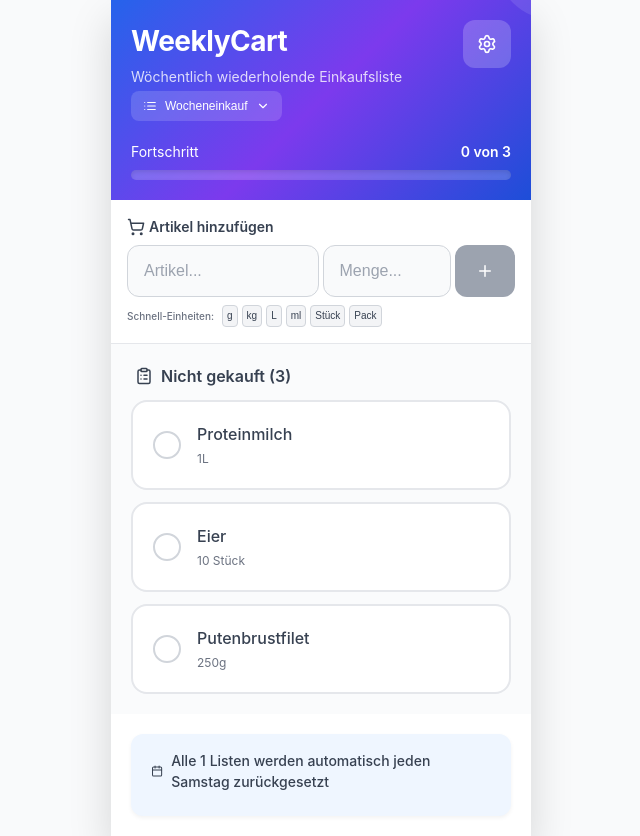
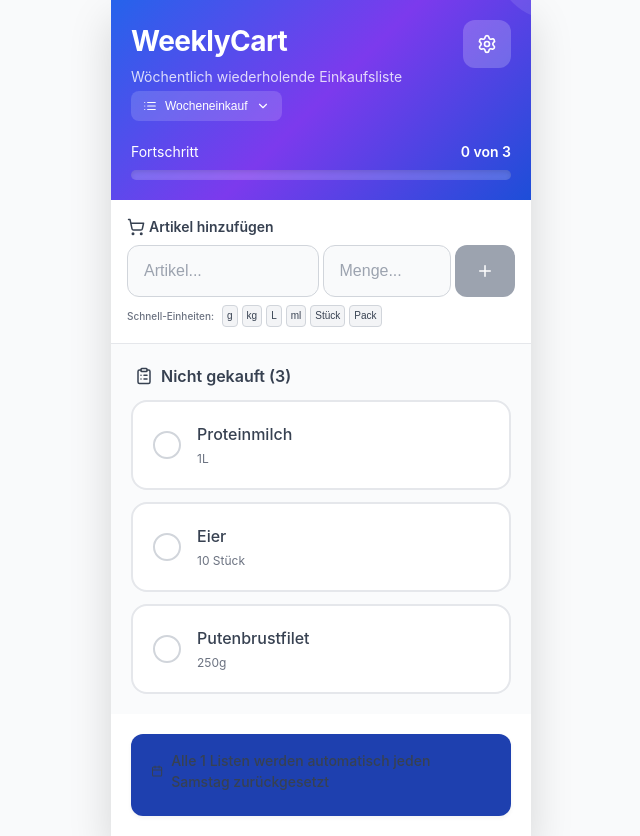
Before and after one commit to bermeb/weeklycart-pwa, a React (Vite) app: page / in a window 1280 px wide. Shown: the whole page, without its empty margins (319-959 px from the left). Built offline with nearby package versions, Linux system fonts and the light colour scheme.

Commit message:
adjust colors for white mode

```diff
--- a/src/styles/variables.css
+++ b/src/styles/variables.css
@@ -36,7 +36,7 @@
   --warning-border: #f59e0b;
 
   --info-blue: #0ea5e9;
-  --info-bg: #eff6ff;
+  --info-bg: #1e40af;
   --info-border: #1e40af;
 
   /* Spacing */
```
